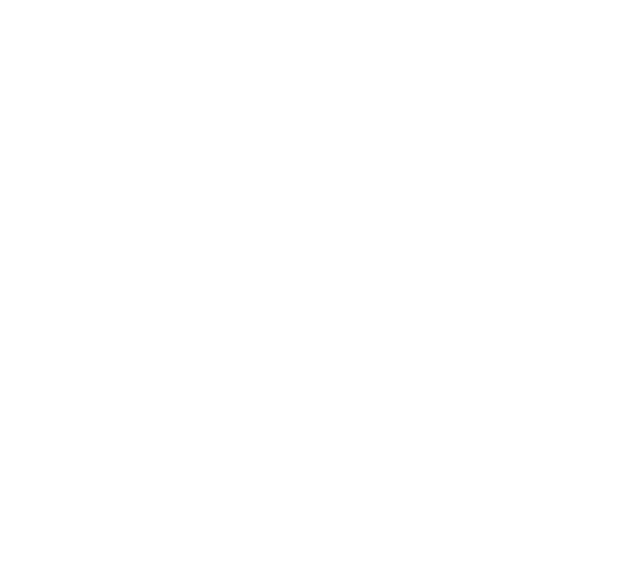
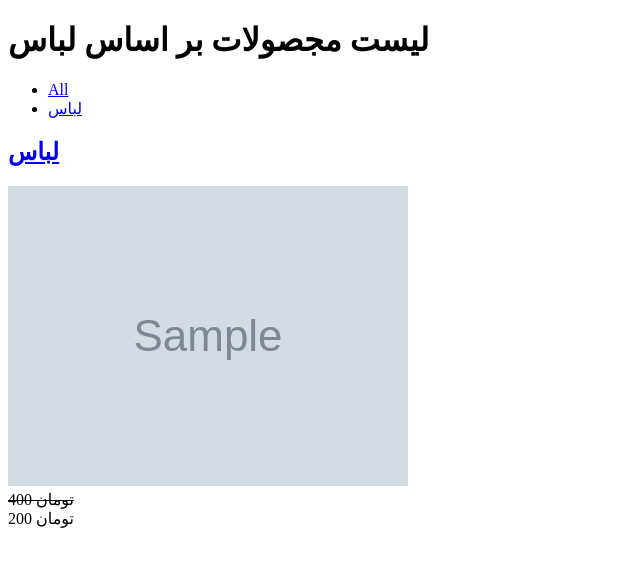
Before and after one commit to Mobin-Abbasi/djnago-shop, a Django app: a page that uses store/templates/shop/product_list.html in a window 1280 px wide. Before the commit the part shown is empty. Shown: the top 567 px of the page, without its empty margins (0-640 px from the left). Run offline with Django 5.2, Linux system fonts and the light colour scheme; data comes from the database, SQL or seed files in the repository; both versions use the stored data as it was after the commit; tables that the repository leaves empty hold one stand-in row (values such as "Sample post"); grey boxes marked "Sample" are stand-in pictures.

Commit message:
written template code for product list template

```diff
--- a/store/models.py
+++ b/store/models.py
@@ -13,6 +13,7 @@
         indexes = [
             models.Index(fields=['name'])
         ]
+        verbose_name_plural = 'Categories'
 
     def get_absolute_url(self):
         return reverse('shop:product_list_by_category', args=[self.slug])
--- a/store/templates/shop/product_list.html
+++ b/store/templates/shop/product_list.html
@@ -3,5 +3,35 @@
 {% block title %}product list{% endblock %}
 {% block content %}
 
+    <div class="header">
+        {% if category %}
+            <h1>لیست مجصولات بر اساس {{ category.name }}</h1>
+        {% else %}
+            <h1>لیست محصولات</h1>
+        {% endif %}
+    </div>
+    <div class="container">
+        <div class="small-div">
+            <ul class="categories">
+                <li class="category"><a href="{% url 'shop:product_list' %}">All</a></li>
+                {% for ct in categories %}
+                    <li class="category"><a href="{{ ct.get_absolute_url }}">{{ ct.name }}</a></li>
+                {% endfor %}
+            </ul>
+        </div>
+        <div class="larg-div">
+            {% for product in products %}
+                <div class="product">
+                    <h2><a href="{{ product.get_absolute_url }}">{{ product.name }}</a></h2>
+                <img src="{{ product.images.first.file.url }}">
+                </div>
+                <div class="price">
+                    <del><span class="old-price">{{ product.price }} تومان</span></del>
+                    <br>
+                    <span class="new-price">{{ product.new_price }} تومان</span>
+                </div>
+            {% endfor %}
+        </div>
+    </div>
 
 {% endblock %}
```
Also changed, not shown: db.sqlite3.
